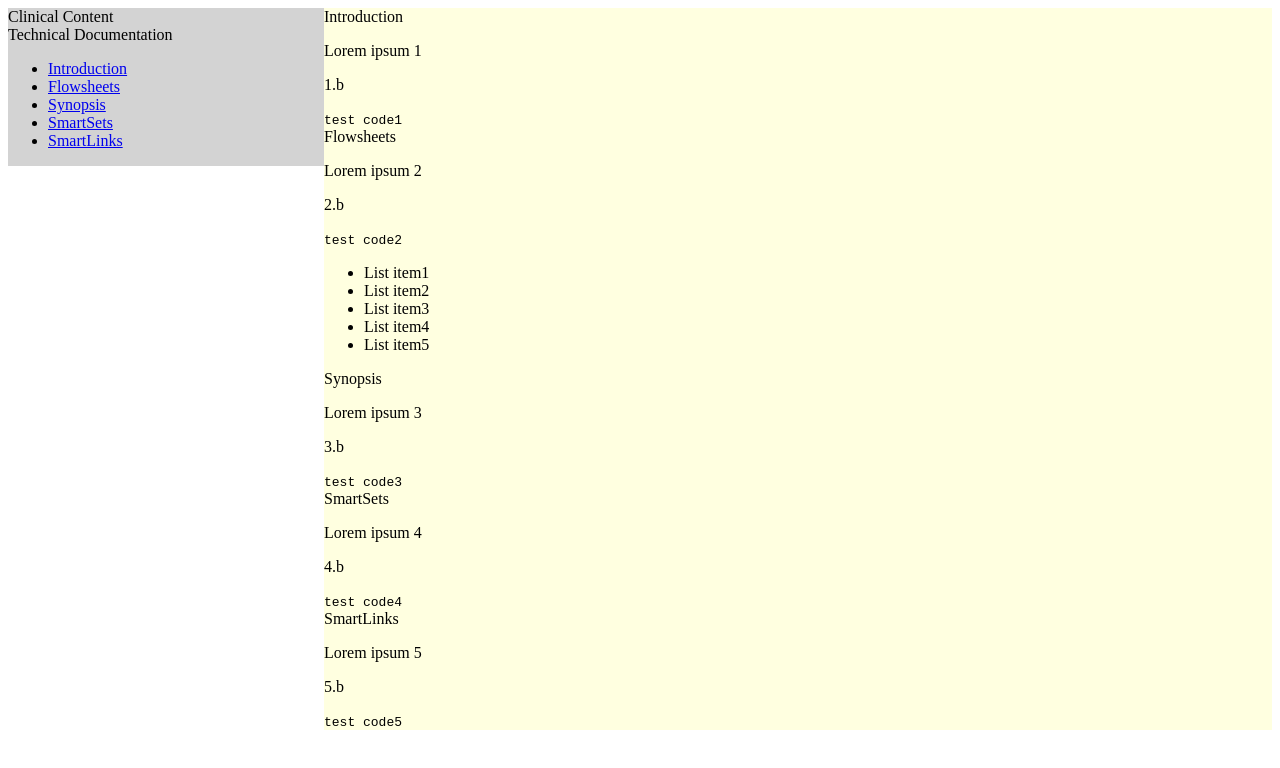
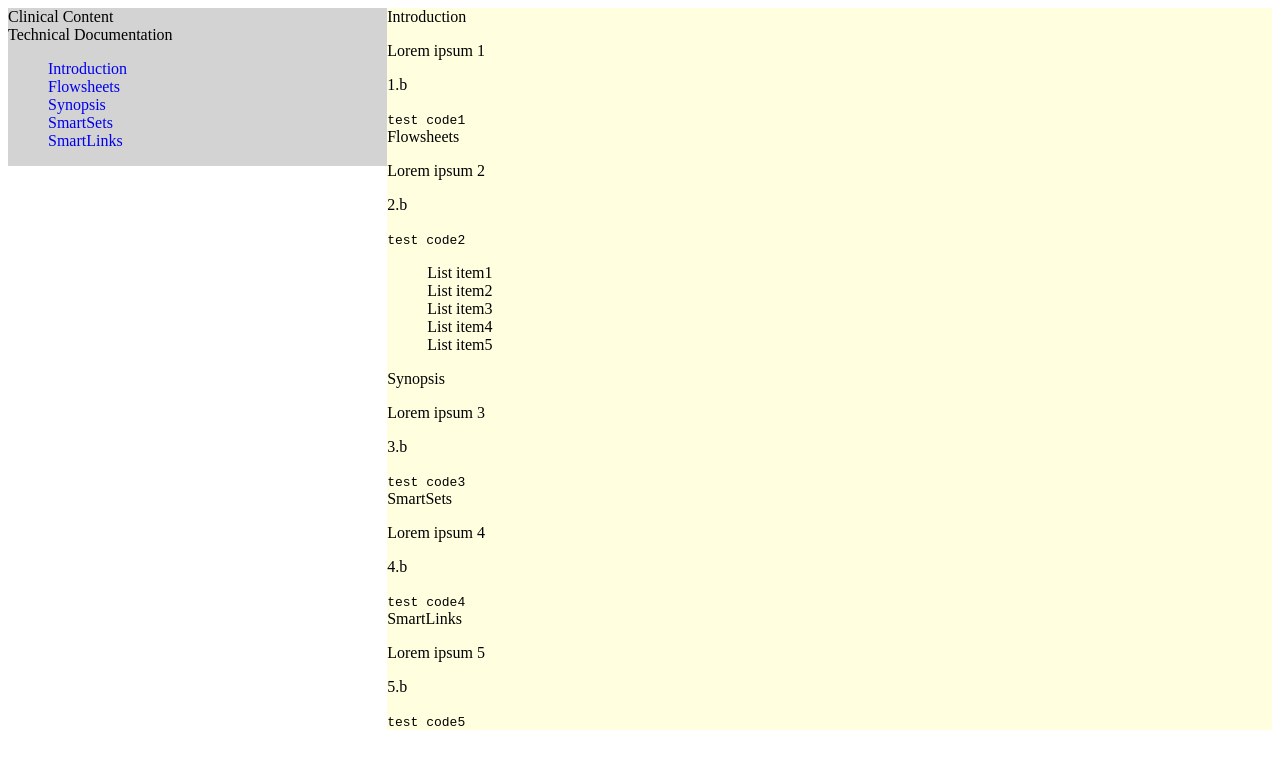
Before and after one commit to TruaxZephyr/Technical_documentation_page, a plain HTML site: page index.html in a window 1280 px wide. Drawn offline with Linux system fonts and the light colour scheme.

Commit message:
adjusted div width

```diff
--- a/css/styles.css
+++ b/css/styles.css
@@ -4,12 +4,21 @@
 
 #box-1 {
     background-color: lightgray;
-    width: 25%;
+    width: 30%;
     height: 50%;
 }
 
 #box-2 {
     background-color: lightyellow;
-    width: 75%;
+    width: 70%;
     height: 50%;
 }
+
+.nav-link {
+    text-decoration: none;
+}
+
+li {
+    list-style-type: none;
+    padding-right: 200px;
+}
--- a/index.html
+++ b/index.html
@@ -1,5 +1,5 @@
 <!DOCTYPE html>
-<html>
+<html lang="en">
     <head>
         <title>Technical Documentation Page</title>
         <meta name="viewport" content="width=device-width, initial-scale=1.0">
```
